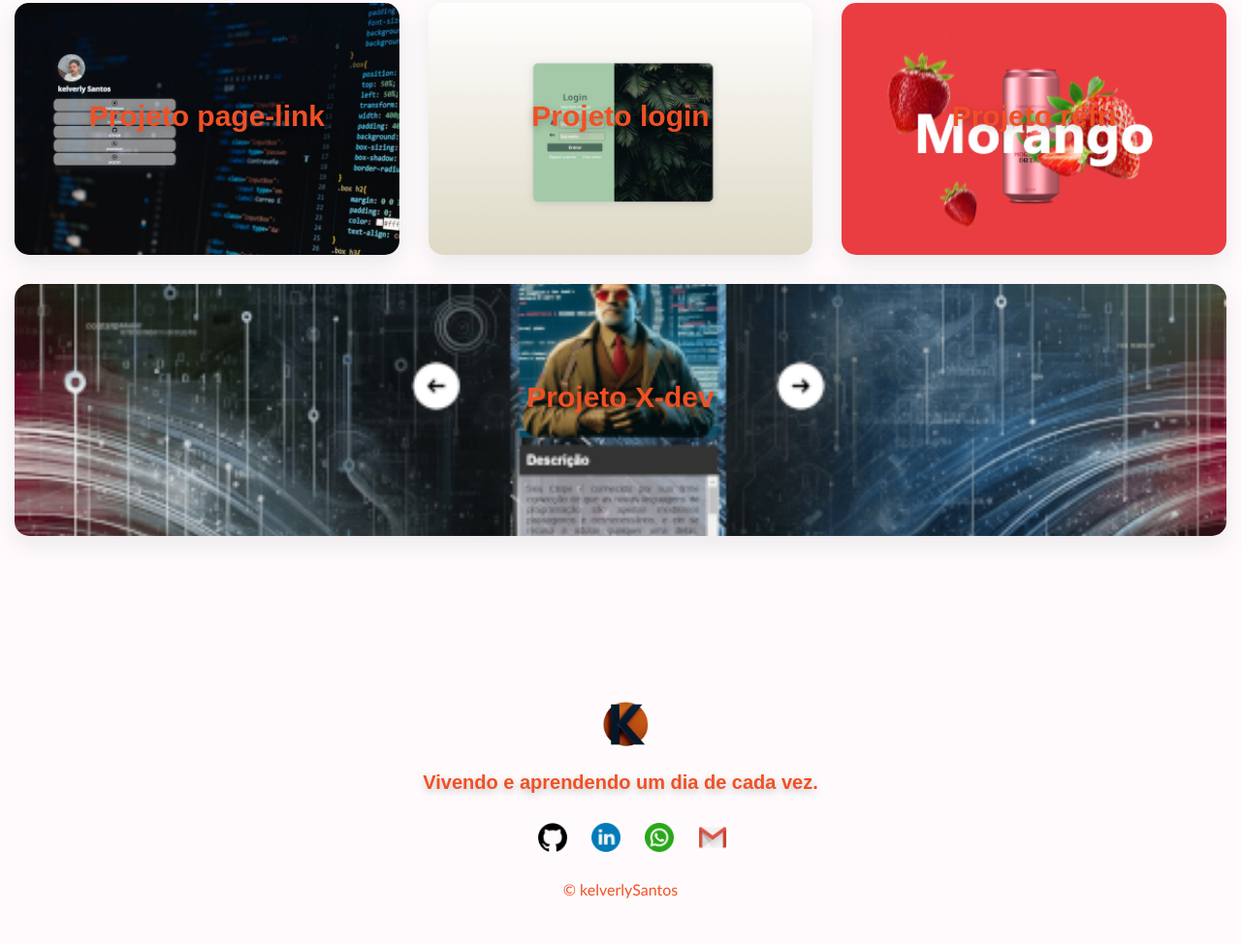
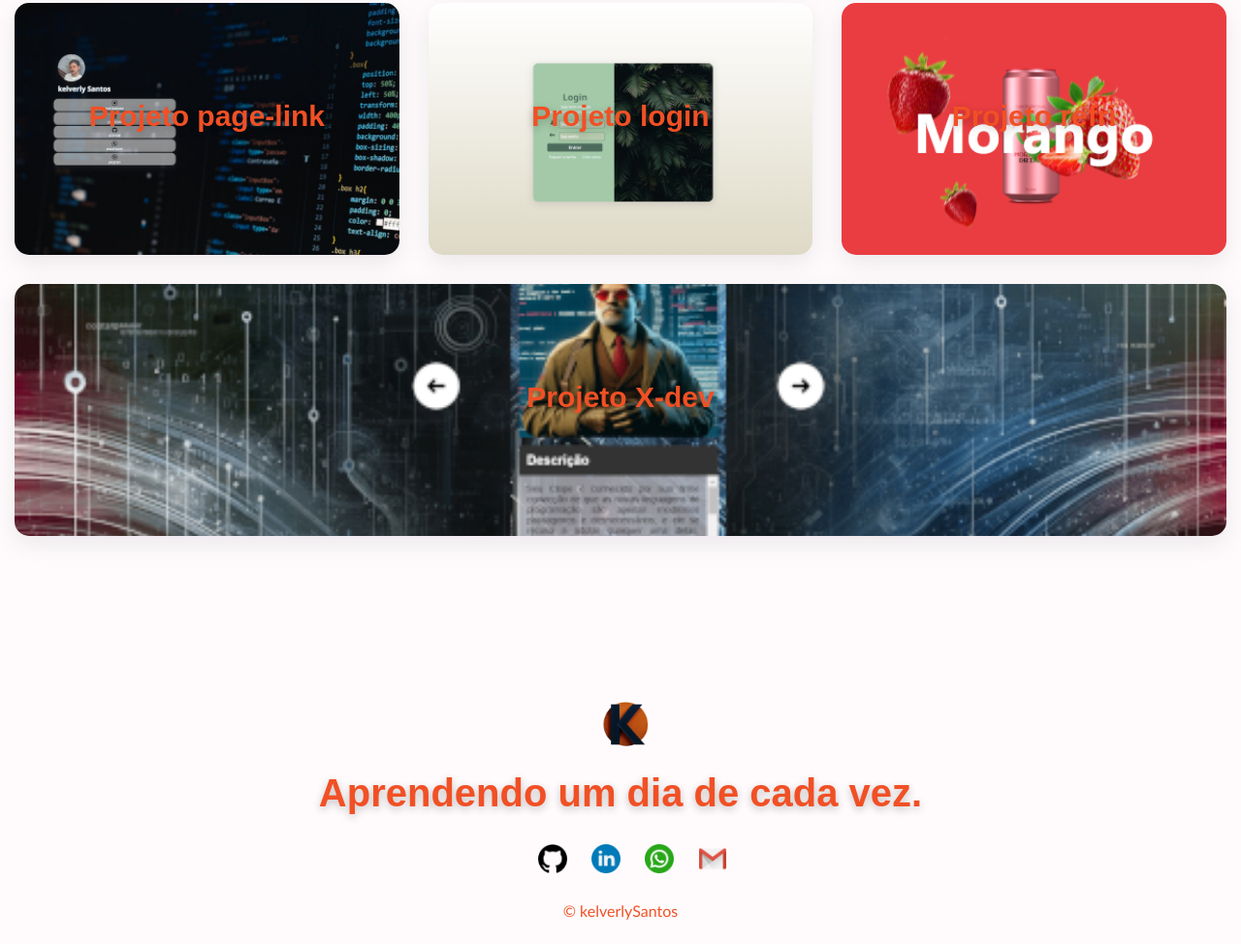
Before and after one commit to kelverlysant/portfolio, a plain HTML site: page index.html in a window 1280 px wide. Shown: the part 2038-3012 px from the top of the page at 97% size. Before the commit the page ends 2990 px from the top, so only its background shows below. Drawn offline with Linux system fonts and the light colour scheme; a web font is replaced by a local one.

Commit message:
NEW UPDATE

```diff
--- a/index.html
+++ b/index.html
@@ -114,9 +114,7 @@
         <div class="titulo">
             <img src="img/Untitled.png" alt="logo">
         </div>
-        <div>
-            <h3>Vivendo e aprendendo um dia de cada vez.</h3>
-        </div>
+            <h3>Aprendendo um dia de cada vez.</h3>
         <div class="cont">
             <div class="logo">
                 <a href="https://github.com/kelverly" target="_blank"><img src="img/github.png" alt="github"></a>
--- a/styles/estilo.css
+++ b/styles/estilo.css
@@ -308,12 +308,12 @@ main {
             margin: auto;
         }
         h3{
+            text-align: center;
             padding: 15px;
-            text-align: center;
-        font-family: "New Amsterdam", sans-serif;
-        font-size: 20px;
-        color: #F15025;
-        text-shadow: rgba(0, 0, 0, 0.24) 0px 3px 8px;
+            font-family: "New Amsterdam", sans-serif;
+            font-size: 40px;
+            color: #F15025;
+            text-shadow: rgba(0, 0, 0, 0.24) 0px 3px 8px;
 
         }
         .cont{
```
